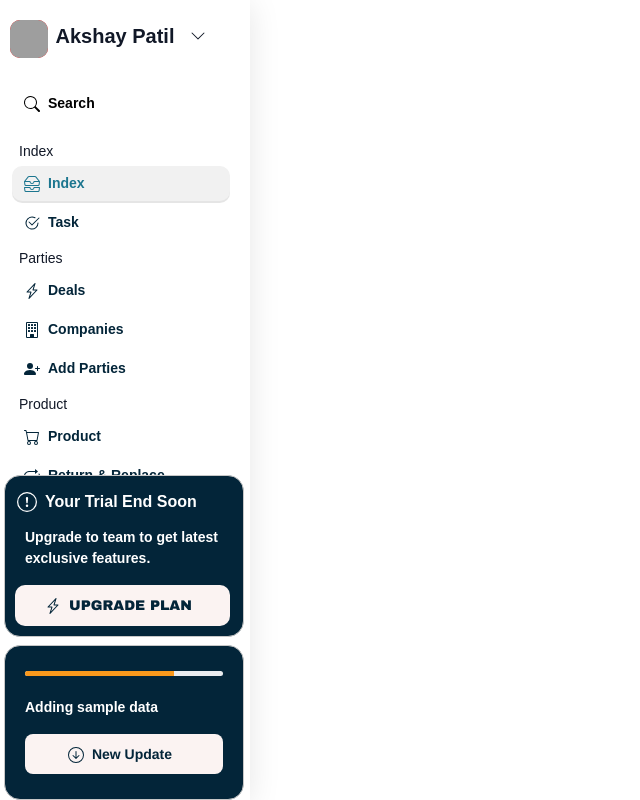
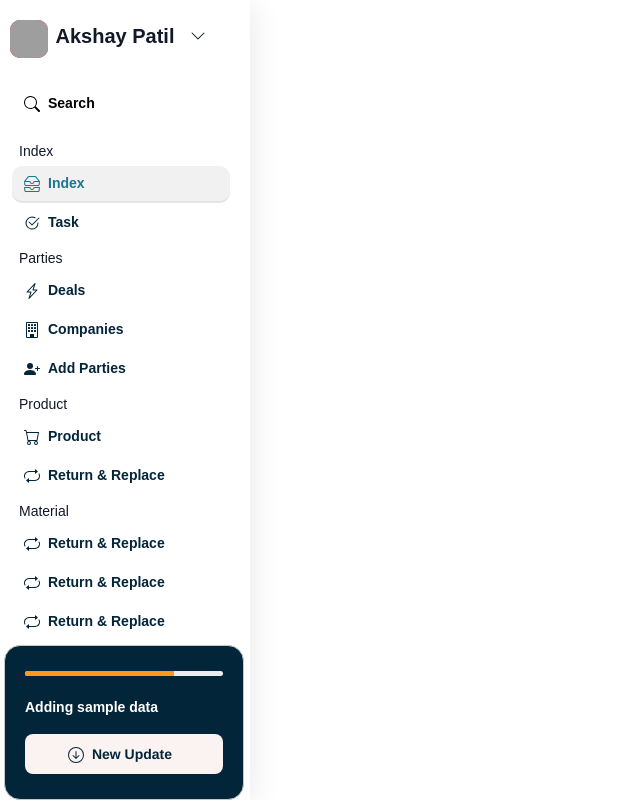
Before and after one commit to Akshay-patil-dav/Admin-Panel-Using-React, a React (Vite) app: page / in a window 1280 px wide. Shown: the whole page, without its empty margins (0-640 px from the left). Built offline with nearby package versions, Linux system fonts and the light colour scheme; grey boxes are pictures that could not be loaded.

Commit message:
new update

```diff
--- a/package.json
+++ b/package.json
@@ -14,6 +14,7 @@
     "bootstrap": "^5.3.5",
     "bootstrap-icons": "^1.11.3",
     "gsap": "^3.12.7",
+    "hooks": "^0.3.2",
     "jquery": "^3.7.1",
     "lucide-react": "^0.487.0",
     "react": "^19.0.0",
--- /dev/null
+++ b/src/components/Layout_Compinents/header/AleartCard.jsx
@@ -0,0 +1,84 @@
+import React from 'react'
+
+
+
+export const ProgressCard = () => {
+    return (
+        <>
+            {/* ****** */}
+            <div className='upgrade-aleart progressbar mt-2 '>
+                {/* <br /> */}
+                <div className="progress">
+                    <div className="progress-bar w-75" role="progressbar" aria-valuenow="75" aria-valuemin="0" aria-valuemax="100"></div>
+                </div>
+
+                <br />
+                <b className='Adding'>Adding sample data</b>
+
+
+
+
+
+                <button className="button-2 mt-3 container" role="button">
+
+                    <svg xmlns="http://www.w3.org/2000/svg" width="16" height="16" fill="currentColor" class="bi bi-arrow-down-circle" viewBox="0 0 16 16">
+                        <path fill-rule="evenodd" d="M1 8a7 7 0 1 0 14 0A7 7 0 0 0 1 8m15 0A8 8 0 1 1 0 8a8 8 0 0 1 16 0M8.5 4.5a.5.5 0 0 0-1 0v5.793L5.354 8.146a.5.5 0 1 0-.708.708l3 3a.5.5 0 0 0 .708 0l3-3a.5.5 0 0 0-.708-.708L8.5 10.293z" />
+                    </svg>
+                    <b className='mx-2 '>New Update </b>
+
+                </button>
+            </div>
+        </>
+    )
+}
+
+export const UpgradeCard = () => {
+    return (
+        <>
+            {/* ************* */}
+
+                <div className='upgrade-aleart '>
+
+                    <div className='container mt-3 fx'>
+                        <svg xmlns="http://www.w3.org/2000/svg" width="20" height="20" fill="currentColor" className="bi bi-exclamation-circle text-white" viewBox="0 0 16 16">
+                            <path d="M8 15A7 7 0 1 1 8 1a7 7 0 0 1 0 14m0 1A8 8 0 1 0 8 0a8 8 0 0 0 0 16" />
+                            <path d="M7.002 11a1 1 0 1 1 2 0 1 1 0 0 1-2 0M7.1 4.995a.905.905 0 1 1 1.8 0l-.35 3.507a.552.552 0 0 1-1.1 0z" />
+                        </svg>
+                        <h6><b className='mx-2 text-white '>Your Trial End Soon</b></h6>
+                    </div>
+
+                    <div className='container Upgrade-text mt-2 mx-2'>
+                        <b>
+                            Upgrade to team to get latest exclusive features.
+                        </b>
+                    </div>
+
+
+                    <button className="button-87 mt-3" role="button">
+                        <svg xmlns="http://www.w3.org/2000/svg" width="16" height="16" fill="currentColor" className="bi bi-lightning-charge" viewBox="0 0 16 16">
+                            <path d="M11.251.068a.5.5 0 0 1 .227.58L9.677 6.5H13a.5.5 0 0 1 .364.843l-8 8.5a.5.5 0 0 1-.842-.49L6.323 9.5H3a.5.5 0 0 1-.364-.843l8-8.5a.5.5 0 0 1 .615-.09zM4.157 8.5H7a.5.5 0 0 1 .478.647L6.11 13.59l5.732-6.09H9a.5.5 0 0 1-.478-.647L9.89 2.41z" />
+                        </svg>
+
+                        <b className='mx-2 '>Upgrade plan</b>
+                    </button>
+                </div>
+
+        </>
+    )
+};
+
+
+export default function AleartCard(props) {
+
+    if (props.type === 'User') {
+        return (
+            <ProgressCard />
+        );
+    } else {
+        return (
+            <UpgradeCard />
+        );
+    }
+
+
+}
--- a/src/components/Layout_Compinents/header/Sidebar.jsx
+++ b/src/components/Layout_Compinents/header/Sidebar.jsx
@@ -1,4 +1,5 @@
 import React from 'react'
+import AlertCard from './AleartCard'
 
 export default function Sidebar() {
   return (
@@ -61,7 +62,7 @@ export default function Sidebar() {
           </li>
 
         </ul>
-        <ul className=' d-grid gap-1 menu-drop-list'>
+        <ul className=' d-grid gap-1 menu-drop-list' >
 
 
           <li className='fx mt-1 Parties'>
@@ -176,58 +177,11 @@ export default function Sidebar() {
         </ul>
 
       </div>
-      {/* ************* */}
-      <div id='upgrade_aleart'>
-        <div className='upgrade-aleart '>
-
-          <div className='container mt-3 fx'>
-            <svg xmlns="http://www.w3.org/2000/svg" width="20" height="20" fill="currentColor" className="bi bi-exclamation-circle text-white" viewBox="0 0 16 16">
-              <path d="M8 15A7 7 0 1 1 8 1a7 7 0 0 1 0 14m0 1A8 8 0 1 0 8 0a8 8 0 0 0 0 16" />
-              <path d="M7.002 11a1 1 0 1 1 2 0 1 1 0 0 1-2 0M7.1 4.995a.905.905 0 1 1 1.8 0l-.35 3.507a.552.552 0 0 1-1.1 0z" />
-            </svg>
-            <h6><b className='mx-2 text-white '>Your Trial End Soon</b></h6>
-          </div>
-
-          <div className='container Upgrade-text mt-2 mx-2'>
-            <b>
-              Upgrade to team to get latest exclusive features.
-            </b>
-          </div>
 
 
-          <button className="button-87 mt-3" role="button">
-            <svg xmlns="http://www.w3.org/2000/svg" width="16" height="16" fill="currentColor" className="bi bi-lightning-charge" viewBox="0 0 16 16">
-              <path d="M11.251.068a.5.5 0 0 1 .227.58L9.677 6.5H13a.5.5 0 0 1 .364.843l-8 8.5a.5.5 0 0 1-.842-.49L6.323 9.5H3a.5.5 0 0 1-.364-.843l8-8.5a.5.5 0 0 1 .615-.09zM4.157 8.5H7a.5.5 0 0 1 .478.647L6.11 13.59l5.732-6.09H9a.5.5 0 0 1-.478-.647L9.89 2.41z" />
-            </svg>
-
-            <b className='mx-2 '>Upgrade plan</b>
-          </button>
-        </div>
-        {/* ****** */}
-        <div className='upgrade-aleart progressbar mt-2'>
-          {/* <br /> */}
-          <div className="progress">
-            <div className="progress-bar w-75" role="progressbar" aria-valuenow="75" aria-valuemin="0" aria-valuemax="100"></div>
-          </div>
-
-          <br />
-          <b className='Adding'>Adding sample data</b>
-
-
-
-
-
-          <button className="button-2 mt-3 container" role="button">
-
-            <svg xmlns="http://www.w3.org/2000/svg" width="16" height="16" fill="currentColor" class="bi bi-arrow-down-circle" viewBox="0 0 16 16">
-              <path fill-rule="evenodd" d="M1 8a7 7 0 1 0 14 0A7 7 0 0 0 1 8m15 0A8 8 0 1 1 0 8a8 8 0 0 1 16 0M8.5 4.5a.5.5 0 0 0-1 0v5.793L5.354 8.146a.5.5 0 1 0-.708.708l3 3a.5.5 0 0 0 .708 0l3-3a.5.5 0 0 0-.708-.708L8.5 10.293z" />
-            </svg>
-            <b className='mx-2 '>New Update </b>
-
-          </button>
-        </div>
+      <div id='upgrade_aleart'>
+        <AlertCard type="User" />
       </div>
-
 
     </nav>
   )
--- a/src/css/NavBar/Slidebar.css
+++ b/src/css/NavBar/Slidebar.css
@@ -24,9 +24,31 @@
 
 
 .menu-drop-list {
-    overflow-y: scroll;
-    height: 450px;
+    /* overflow-y: scroll; */
+    height: max-content;
 }
+
+.menu-drop-list::-webkit-scrollbar {
+  width: 5px;
+}
+
+/* Track */
+.menu-drop-list::-webkit-scrollbar-track {
+  box-shadow: inset 0 0 5px grey;
+  border-radius: 10px;
+}
+
+/* Handle */
+.menu-drop-list::-webkit-scrollbar-thumb {
+  background: #032539;
+  border-radius: 10px;
+}
+
+/* Handle on hover */
+.menu-drop-list::-webkit-scrollbar-thumb:hover {
+  background: #032539;
+}
+
 
 .circal-slide {
     background-color: red;
```
Also changed, not shown: 1 other file (tests, documents, lock files or other folders).
